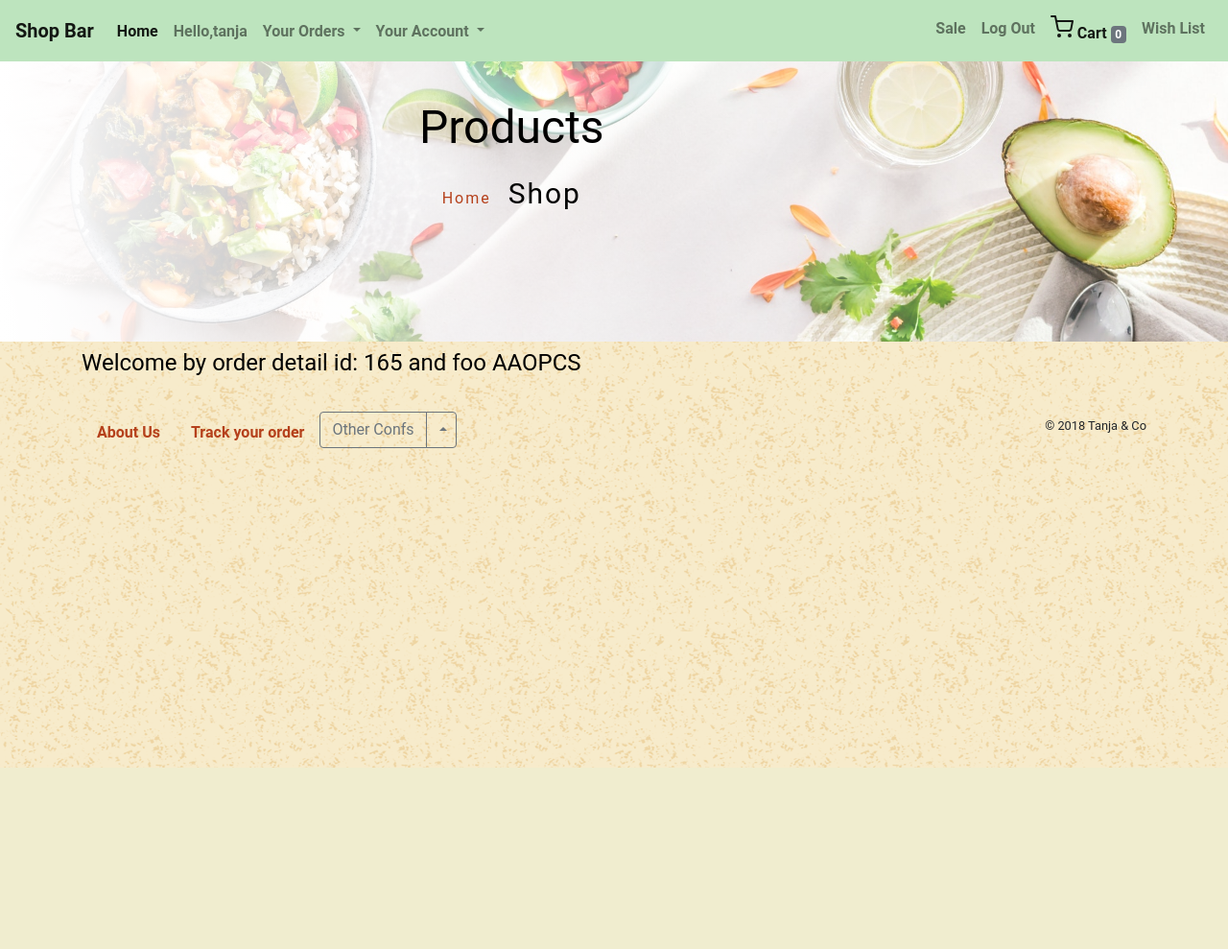
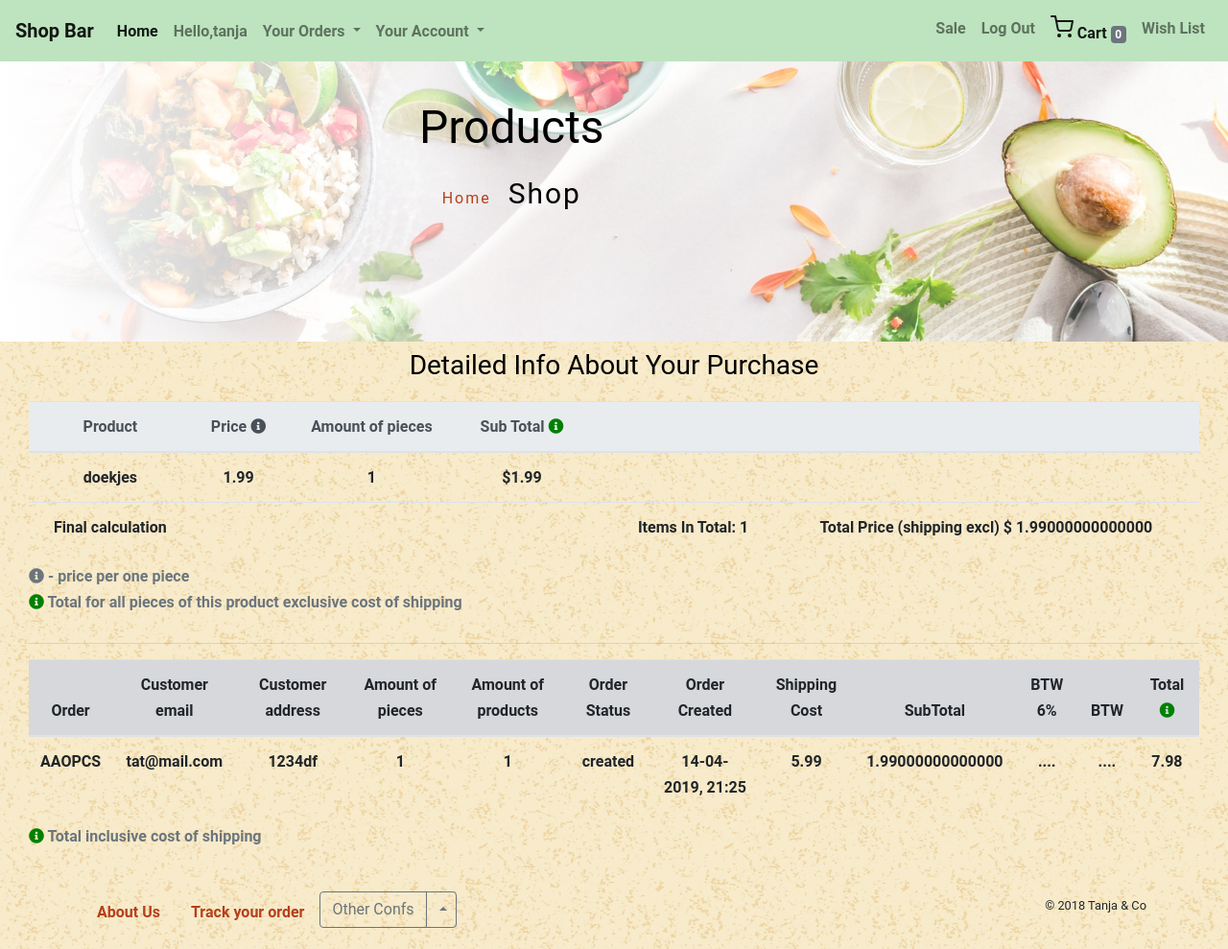
Before and after one commit to ZandTree/nep-shop, a Django app: a page that uses templates/extra/transimg.html in a window 1280 px wide. Shown: the whole page at 96% size. Before the commit the page ends 800 px from the top, so only its background shows below. Run offline with Django 3.2, Linux system fonts and the light colour scheme; a user stored in the database is signed in; data comes from the database, SQL or seed files in the repository; both versions use the stored data as it was after the commit; some libraries are stand-ins or nearby versions.

Commit message:
adjust urlize temp tag for Account Overview; add Detail Order View from Pre-orders

```diff
--- a/orders/views.py
+++ b/orders/views.py
@@ -96,12 +96,13 @@ class OrderDetail(LoginRequiredMixin,DetailView):
     model = Order
     def get_object(self):
         order_unid_ = self.kwargs.get('order_unid')
-        zoo = Order.objects.get(order_unid = order_unid_)
         return get_object_or_404(Order,order_unid=order_unid_)
     def get_context_data(self,**kwargs):
         context = super().get_context_data(**kwargs)
         order = self.get_object()
         cart = Cart.objects.get(order=order,accepted=True)
         cart_items = cart.cart_items.all()
+        context['amount'] = cart.get_sum_items_amount()
+        context['total_cart'] = cart.get_sum_items_price()
         context['cart_items'] = cart_items
         return context
--- a/profiles/views.py
+++ b/profiles/views.py
@@ -29,6 +29,11 @@ class AdjustProfile(generic.UpdateView):
 
 class AccountOverview(generic.TemplateView):
     template_name = 'profiles/account-overview.html'
+    def get_context_data(self,**kwargs):
+        context = super().get_context_data(**kwargs)
+        context['email'] = 'contact@mail.com'
+        return context
+
 
 class DeleteAccount(generic.DeleteView):
     model = BillingProfile
--- a/templates/extra/transimg.html
+++ b/templates/extra/transimg.html
@@ -9,7 +9,7 @@
                     <div class="col-md-10 col-md-offset-3 col-sm-12 col-xs-12 slider-text">
                         <div class="slider-text-inner text-center">
                             <h1>Products</h1>
-                            <h2 class="bread"><span><a href="index.html">Home</a></span> <span>Shop</span></h2>
+                            <h2 class="bread"><span><a href="{% url 'prods:home'%}">Home</a></span> <span>Shop</span></h2>
                         </div>
                     </div>
                 </div>
--- a/templates/orders/order-history.html
+++ b/templates/orders/order-history.html
@@ -2,7 +2,7 @@
 {% load staticfiles %}
 {% block title %}history orders{% endblock %}
 {% block content %}
-<div class="container my-3">
+<div class="container-fluid my-3">
     {% if object_list %}
     <h3 class="text-center">Welcome by History Paid Orders</h3>
     <table class="table table-striped">
@@ -12,7 +12,7 @@
       <th scope="col"># Id</th>
       <th scope="col"># Generic Id</th>
       <th scope="col">Status</th>
-      <th scope="col">Creation Date</th>
+      <th scope="col">Created</th>
       <th scope="col">Order Total</th>
       <th scope="col">Payment Time</th>
       <th scope="col">Payment Method</th>
--- a/templates/orders/order_detail.html
+++ b/templates/orders/order_detail.html
@@ -1,13 +1,88 @@
+
 {% extends 'base.html'%}
 {% load staticfiles %}
 {% load bootstrap4 %}
 {% block content %}
-<div class="container">
+<div class="container-fluid">
     {% include 'extra/msg.html'%}
-    <div class="row">
-        <div class="col-md-8">
-            <h4>Welcome by order detail id: {{order.id}} and foo {{order.order_unid}}</h4>
-        </div>
-    </div>
+
+ <table class="table table-hover">
+     <h3 class="text-center">Detailed Info About Your Purchase</h3>
+    <caption> <i class='fas fa-info-circle'></i> - price per one piece <br>
+        <i class='fas fa-info-circle' style='color:green;'></i> Total for all pieces of this product exclusive cost of shipping
+    </caption>
+    <thead class="thead-light">
+      <tr>
+        <th scope="col" class="text-center">Product</th>
+        <th scope="col" class="text-center">Price  <i class='fas fa-info-circle'></i></th>
+        <th scope="col" class="text-center">Amount of pieces</th>
+        <th scope="col" class="text-center">Sub Total  <i class='fas fa-info-circle' style='color:green '></i></th>
+        <th scope="col" class="text-center"></th>
+        <th scope="col" class="text-center"></th>
+        <th scope="col" class="text-center"></th>
+      </tr>
+    </thead>
+    <tbody>
+        {% for item in cart_items %}
+      <tr>
+        <th scope="row" class="text-center">{{item.product}}</th>
+        <td scope="row" class="text-center">{{item.product.price}}</td>
+        <td scope="row" class="text-center">{{item.qty}}</td>
+        <td scope="row" class="text-center">${{item.sub_total}}</td>
+        <td scope="row" class="text-center"></td>
+        <td scope="row" class="text-center"></td>
+        <td scope="row" class="text-center"></td>
+      </tr>
+      {% endfor %}
+      <tr>
+          <td class="text-center">Final calculation</td><td></td><td></td><td></td><td></td>
+          <td class="text-center">Items In Total: {{amount}}</td>
+          <td class="text-center" >Total Price (shipping excl) $ {{total_cart}}</td>
+      </tr>
+
+    </tbody>
+  </table>
+  <hr>
+  <table class="table table-hover">
+      <caption>
+          <i class='fas fa-info-circle' style='color:green;'></i> Total inclusive cost of shipping
+      </caption>
+      <thead>
+        <tr class="table-secondary">
+              <th scope="col" class="text-center">Order</th>
+              <th scope="col" class="text-center">Customer email</th>
+              <th scope="col" class="text-center">Customer address</th>
+
+              <th scope="col" class="text-center">Amount of pieces</th>
+              <th scope="col" class="text-center">Amount of products</th>
+              <th scope="col" class="text-center">Order Status</th>
+              <th scope="col" class="text-center">Order Created</th>
+              <th scope="col" class="text-center">Shipping Cost</th>
+              <th scope="col" class="text-center">SubTotal</th>
+              <th scope="col" class="text-center">BTW 6%</th>
+              <th scope="col" class="text-center">BTW </th>
+              <th scope="col" class="text-center">Total <i class='fas fa-info-circle' style='color:green;'></th>
+        </tr>
+        </thead>
+        <tbody>
+          <tr>
+              <td class="text-center">{{order.order_unid}}</td>
+              <td class="text-center">{{user.email}}</td>
+              <td class="text-center">{{user.profile.postcode}}</td>
+              <td class="text-center">{{amount}}</td>
+              <td class="text-center">{{cart_items.count}}</td>
+              <td class="text-center">{{order.status}}</td>
+              <td class="text-center">{{order.date|date:"d-m-Y, H:i"}}</td>
+              <td class="text-center">{{order.shipping_total}}</td>
+              <td class="text-center">{{total_cart}}</td>
+              <td class="text-center">....</td>
+              <td class="text-center">....</td>
+              <td class="text-center">{{order.total}}</td>
+
+          </tr>
+      </tbody>
+  </table>
 </div>
+
+
 {% endblock %}
--- a/templates/prods/cart.html
+++ b/templates/prods/cart.html
@@ -29,7 +29,7 @@
                     <tr class="on-move-{{item.product_id}}">
                       <th scope="row" class="text-center"># {{cart.id}}</th>
                       <th scope="row" class="text-center">{{item.id}}</th>
-                      <td class="text-center" > <a href="{% url 'prods:prod-view' item.product.id %}">{{item.product}}</a></td>
+                      <td class="text-center" > <a href="{% url 'prods:prod-view' item.product_id %}">{{item.product}}</a></td>
                       <td class="text-center" >
                       <div class="form-group">
                           <form class="form-cart-change-items form-inline my-2 my-lg-2 px-2"
@@ -53,7 +53,7 @@
                       <!-- <td class="text-center">item.qty}} pieces</td> -->
                       <td class="text-center">
                       <a class="remove-item"
-                      data-id='{{item.product.id}}'
+                      data-id='{{item.product_id}}'
                       href="{% url 'prods:delete-cart-item' item.id %}"><img src="{% static 'images/trash.svg' %}" alt="basket">
                       </a>
                       </td>
@@ -66,7 +66,7 @@
                     </tr>
                     {% endfor %}
                     <tr>
-                        <td></td><td></td><td></td><td></td><td></td><td>
+                        <td></td><td></td><td></td><td></td><td></td>
                         <td class="w-25"></td>
                         <td class="text-center w-25" id="totalItemsInCart">Items In Total: {{qty}}</td>
                         <td class="text-center w-25" id="totalPriceCart">Total Price (shipping excl) $ {{total_cart}}</td>
```
Also changed, not shown: payments/views.py (+4 -4 lines), templates/orders/list_orders.html (+9 -5 lines), templates/profiles/account-overview.html (+3 -8 lines), db.sqlite3.
